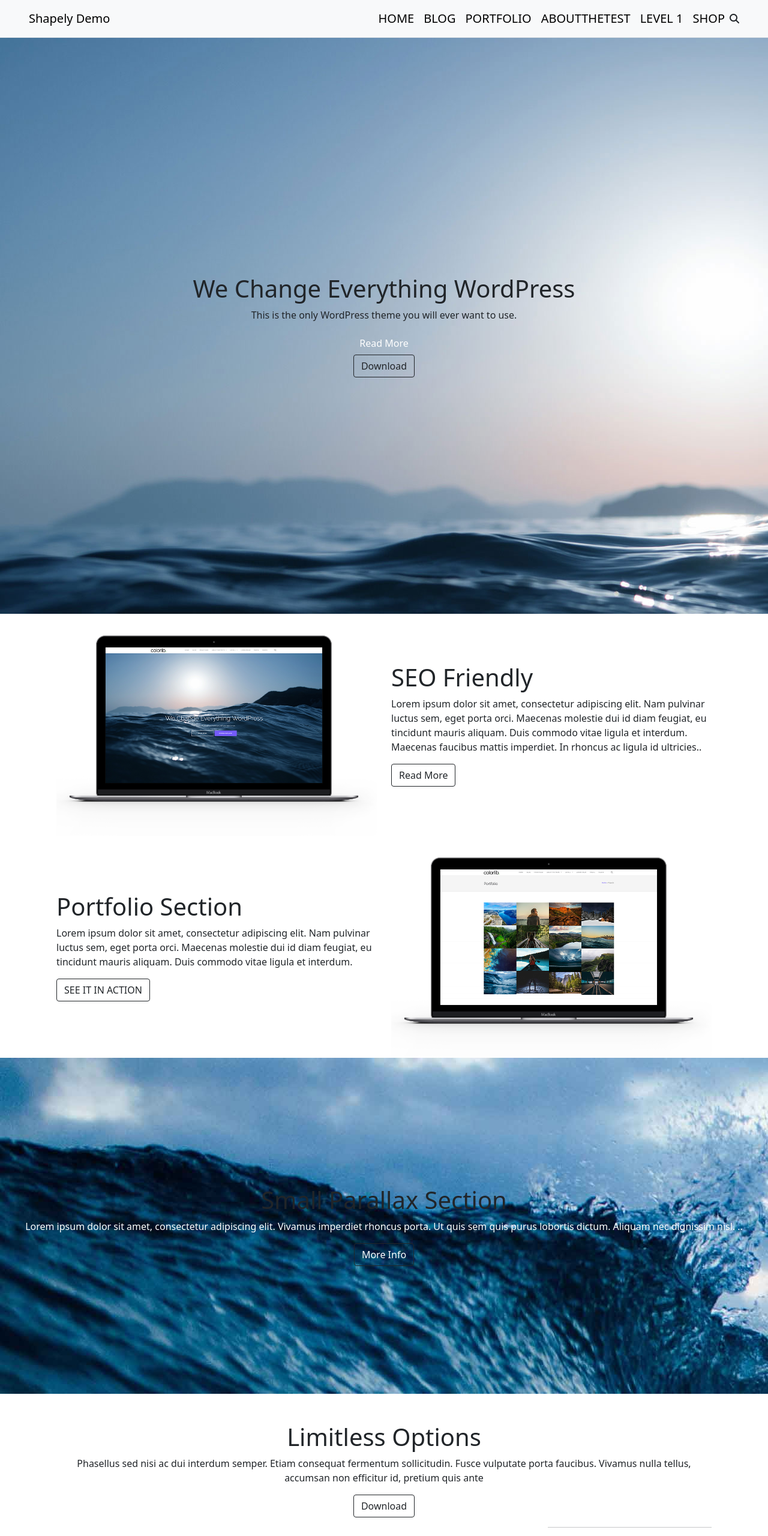
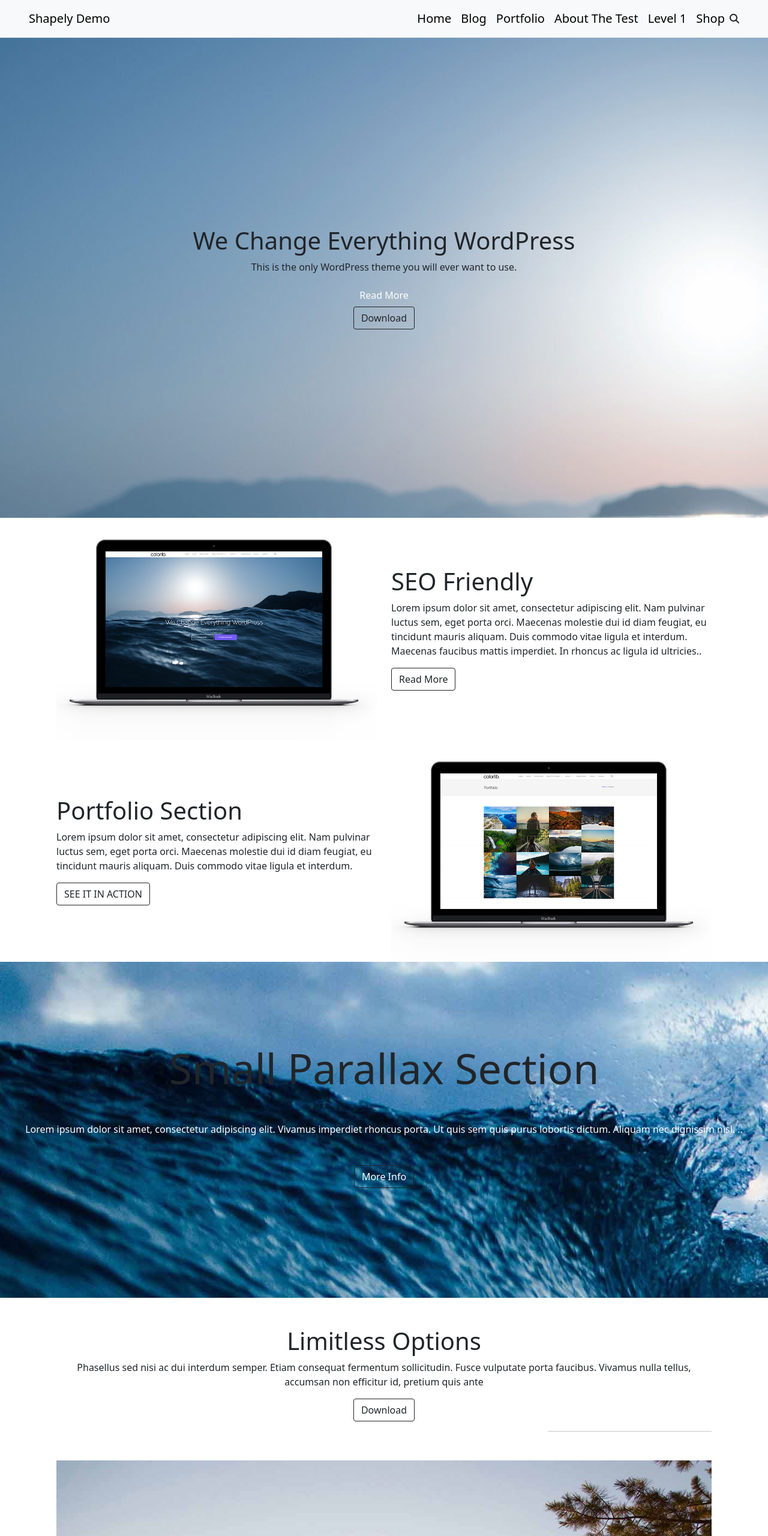
Before and after one commit to AreebRehman5/shapely-2, a plain HTML site: page index.html in a window 1280 px wide. Shown: the top 2560 px of the page at 60% size. Drawn offline with nearby package versions, Linux system fonts and the light colour scheme.

Commit message:
Update index.html

```diff
--- a/index.html
+++ b/index.html
@@ -45,24 +45,24 @@
                 <div class="collapse navbar-collapse" id="navbarNavDropdown">
                     <ul class="navbar-nav ms-auto mb-2 mb-lg-0 fs-5">
                         <li class="nav-item">
-                            <a class="nav-link active" aria-current="page" href="index.html">HOME</a>
+                            <a class="nav-link active" aria-current="page" href="index.html">Home</a>
                         </li>
                         <li class="nav-item">
-                            <a class="nav-link active " href="blog.html">BLOG</a>
+                            <a class="nav-link active " href="blog.html">Blog</a>
                         </li>
 
                         </li>
                         <li class="nav-item">
-                            <a class="nav-link active " href="portfolio.html">PORTFOLIO</a>
+                            <a class="nav-link active " href="portfolio.html">Portfolio</a>
                         </li>
                         <li class="nav-item">
-                            <a class="nav-link active " href="#">ABOUTTHETEST</a>
+                            <a class="nav-link active " href="#">About The Test</a>
                         </li>
                         <li class="nav-item">
-                            <a class="nav-link active " href="#">LEVEL 1</a>
+                            <a class="nav-link active " href="#">Level 1</a>
                         </li>
                         <li class="nav-item">
-                            <a class="nav-link active " href="#">SHOP</a>
+                            <a class="nav-link active " href="#">Shop</a>
                         </li>
 
 
@@ -77,7 +77,7 @@
     <main>
         <section class=" h-100 ">
             <div class="justify-content-center align-items-center d-flex flex-column    "
-                style="background-image: url(photo-1443527216320-7e744084f5a7-1.jpg); height: 120vh; width: 100%;">
+                style="background-image: url(photo-1443527216320-7e744084f5a7-1.jpg); height: 100vh; width: 100%;">
 
                 <h1>We Change Everything WordPress</h1>
                 <p>This is the only WordPress theme you will ever want to use.</p>
@@ -144,15 +144,15 @@
 
     <main>
         <section class=" h-100 ">
-            <div class="justify-content-center align-items-center d-flex flex-column    "
+            <div class=" section justify-content-center align-items-center d-flex flex-column    "
                 style="background-image: url(photo-1452723312111-3a7d0db0e024.jpg); height: 70vh; width: 100%;">
 
-                <h1>Small Parallax Section</h1>
-                <p class="text-white d-flex align-items-center ">Lorem ipsum dolor sit amet, consectetur adipiscing
+                <h1 style="font-size: 70px;" class="mb-5 ">Small Parallax Section</h1>
+                <p class="box text-white d-flex align-items-center mb-5">Lorem ipsum dolor sit amet, consectetur adipiscing
                     elit. Vivamus imperdiet rhoncus
                     porta. Ut quis sem
                     quis purus lobortis dictum. Aliquam nec dignissim nisl. ..</p>
-                <button type="button" class="btn btn-outline-dark text-white  ">More Info</button>
+                <button type="button" class="btn btn-outline-dark text-white mb-5">More Info</button>
 
             </div>
         </section>
@@ -161,14 +161,14 @@
         <section class='About my-5     '>
             <div class="container text-center     ">
                 <div class="text-center my-5 ">
-                    <h1> <span class="text-dark      "> Limitless Options</span></h1>
+                    <h1> <span class="text-dark"> Limitless Options</span></h1>
                     <p>Phasellus sed nisi ac dui interdum semper. Etiam consequat fermentum sollicitudin. Fusce
                         vulputate porta faucibus. Vivamus nulla tellus, accumsan non efficitur id, pretium quis ante
                     </p>
                     <button type="button" class="btn btn-outline-dark">Download</button>
                     <hr class="w-25  ms-auto ">
                 </div>
-                <div class="align-content-center justify-content-center d-flex ">
+                <div class="row">
                     <img src="photo-1440557653082-e8e186733eeb-1.jpg" alt=""
                         class="justify-content-center d-flex align-items-center ">
                 </div>
@@ -265,28 +265,24 @@
                     <div id="carouselExampleAutoplaying" class="carousel slide" data-bs-ride="carousel">
                         <div class="carousel-inner active d-flex justify-content-between   ">
                             <div class="carousel-item active d-flex ">
-                                <img src="colorlib-logo.png"
-                                    class="d-block w-25  img-fluid rounded-circle " alt="...">
+                                <img src="colorlib-logo.png" class="d-block w-25  img-fluid rounded-circle " alt="...">
                                 <div class="carousel-item active d-flex   ">
-                                    <img src="js-logo.png" class="d-block w-25 img-fluid rounded-circle "
+                                    <img src="js-logo.png" class="d-block w-25 img-fluid rounded-circle " alt="...">
+                                    <div class="carousel-item active d-flex  ">
+                                        <img src="css-logo.png" class="d-block w-25 img-fluid rounded-circle "
                                             alt="...">
                                         <div class="carousel-item active d-flex  ">
-                                        <img src="css-logo.png"
-                                            class="d-block w-25 img-fluid rounded-circle " alt="...">
-                                        <div class="carousel-item active d-flex  ">
-                                            <img src="sass-logo.png"
-                                                class="d-blockw-25 img-fluid rounded-circle  " alt="...">
+                                            <img src="sass-logo.png" class="d-blockw-25 img-fluid rounded-circle  "
+                                                alt="...">
                                             <div class="carousel-item active   ">
                                                 <img src="less-logo.png"
                                                     class="d-block w-25  img-fluid rounded-circle  " alt="...">
                                                 <div class="carousel-item active    ">
                                                     <img src="facebook-logo.png"
-                                                                class="d-block w-25  img-fluid rounded-circle "
-                                                                alt="...">
+                                                        class="d-block w-25  img-fluid rounded-circle " alt="...">
                                                     <div class="carousel-item active   ">
                                                         <img src="bootstrap-logo.jpg"
-                                                                    class="d-blockw-25  img-fluid rounded-circle "
-                                                                    alt="...">
+                                                            class="d-blockw-25  img-fluid rounded-circle " alt="...">
                                                         <div class="carousel-item active   ">
                                                             <img src="adobe-logo.png"
                                                                 class="d-blockw-25  img-fluid rounded-circle "
@@ -306,13 +302,13 @@
                             </div>
                         </div>
 
-                                <button class="carousel-control-prev" type="button"
-                                    data-bs-target="#carouselExampleAutoplaying" data-bs-slide="prev">
+                        <button class="carousel-control-prev" type="button" data-bs-target="#carouselExampleAutoplaying"
+                            data-bs-slide="prev">
                             <span class="carousel-control-prev-icon" aria-hidden="true"></span>
                             <span class="visually-hidden">Previous</span>
                         </button>
-                                <button class="carousel-control-next" type="button"
-                                    data-bs-target="#carouselExampleAutoplaying" data-bs-slide="next">
+                        <button class="carousel-control-next" type="button" data-bs-target="#carouselExampleAutoplaying"
+                            data-bs-slide="next">
                             <span class="carousel-control-next-icon" aria-hidden="true"></span>
                             <span class="visually-hidden">Next</span>
                         </button>
```
Lines whose indentation alone changed are shown as unchanged.
